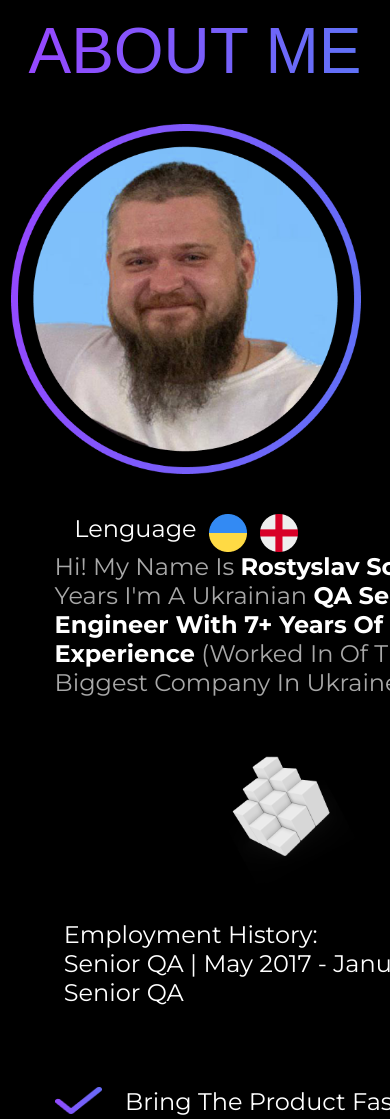
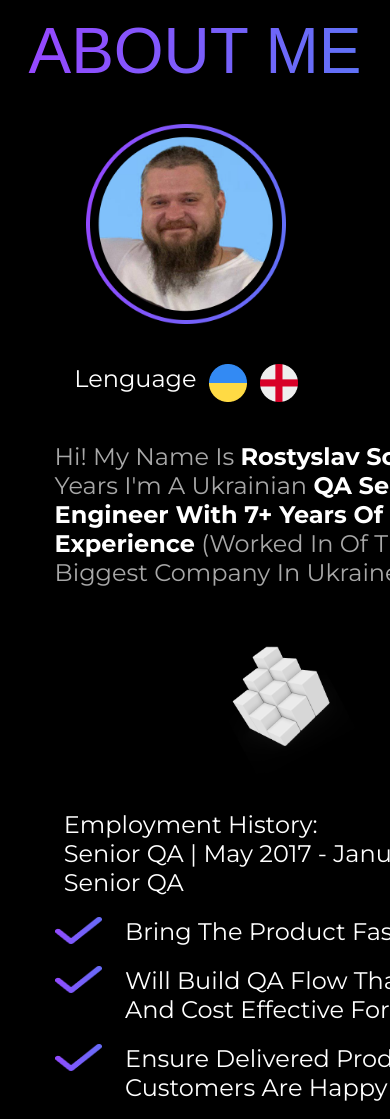
Before and after one commit to OleksandrBilenk0/Layout-OstapFrankivQA-, a plain HTML site: page index.html in a window 390 px wide. Shown: the part 1300-2419 px from the top of the page. Drawn offline with nearby package versions, Linux system fonts and the light colour scheme; a web font is replaced by a local one.

Commit message:
adaptive

```diff
--- a/style/adaptive.css
+++ b/style/adaptive.css
@@ -22,13 +22,20 @@
         flex-direction: column;
         margin-top: 40px;
     }
+    .user {
+        margin-bottom: 40px;
+    }
+    .user-photo {
+        width: 200px;
+    }
+    .about-check {
+        margin-top: 20px;
+    }
     /* .about {
         width: 95%;
         height: 990px;
     }
-    .user-photo {
-        width: 200px;
-    }
+
     .about-epam {
         width: 600px;
         height: 455px;
```
